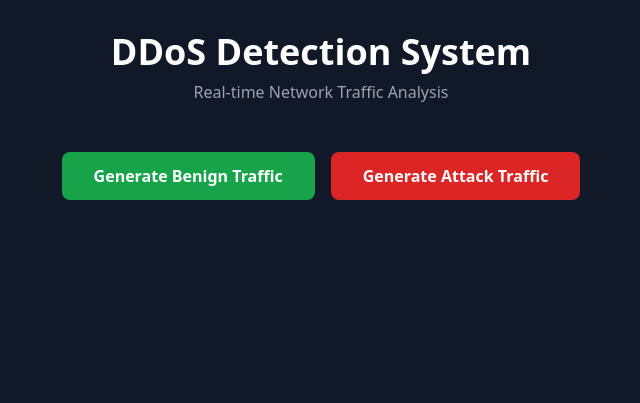
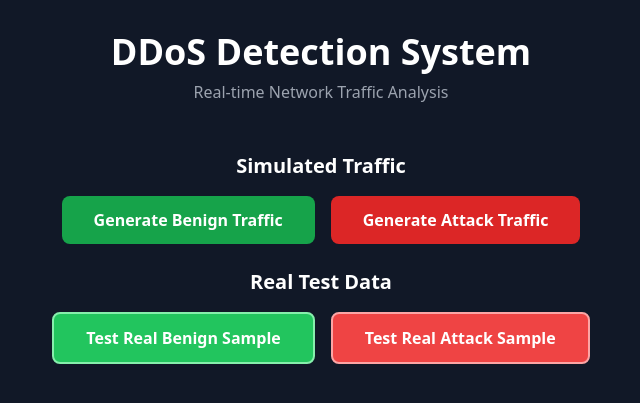
Before and after one commit to yanezlucia/481-Project-, a Flask app: page / in a window 1280 px wide. Shown: the top 403 px of the page, without its empty margins (319-959 px from the left). Run offline with Flask 3, Linux system fonts and the light colour scheme; parts of the project's set-up code (start-up, migrations or seed data) failed here and were passed over; some libraries are stand-ins or nearby versions.

Commit message:
Model test's on real data from original dataset

```diff
--- a/app.py
+++ b/app.py
@@ -49,6 +49,63 @@ except Exception as e:
 def home():
     return render_template('index.html')
 
+@app.route("/simulate/real/<traffic_type>")
+def simulate_real_traffic(traffic_type):
+    """
+        Get random samples from dataset
+        1. Load the entire dataset
+        2. Filter based on passed traffic type
+        3. Pick a random row from the filtered traffic.
+    """
+    test_df_full = pd.read_csv("test_preprocessed.csv")
+
+    if traffic_type == 'benign':
+        benign_samples = test_df_full[test_df_full['Binary_Label'] == 1]
+        if len(benign_samples) == 0:
+            return jsonify({'error': "No benign samples found."}), 400
+        sample = benign_samples.sample(n=1).iloc[0]
+        actual_label = "Benign"
+
+    elif traffic_type == 'attack':
+        attack_samples = test_df_full[test_df_full['Binary_Label'] == 0]
+        if len(attack_samples) == 0:
+            return jsonify({'error': "No attack samples found."}), 400
+        sample = attack_samples.sample(n=1).iloc[0]
+        actual_label = "Attack"
+    else:
+        return jsonify({'error': 'Invalid traffic type'}), 400
+
+    # Extract features (drop labels) and convert to array
+    sample_features = sample.drop(['Label', 'Binary_Label'] + zero_importance_features).values
+
+    print(f"\n=== REAL {actual_label.upper()} SAMPLE ===")
+    print(f"First 5 features: {sample_features[:5]}")
+
+    features_scaled = scaler.transform([sample_features])
+
+    # make predictions
+    prediction = model.predict(features_scaled)[0]
+    prediction_proba = model.predict_proba(features_scaled)[0]
+    confidence = max(prediction_proba) * 100
+
+    predicted_label = 'Benign' if prediction == 1 else 'Attack'
+    is_correct = (predicted_label == actual_label)
+
+    print(f"Actual: {actual_label}, Predicted: {predicted_label}, Correct: {is_correct}")
+    print(f"Confidence: {confidence:.2f}%")
+
+    result = {
+        'prediction': predicted_label,
+        'confidence': round(confidence, 2),
+        'actual': actual_label,
+        'correct': is_correct,
+        'features': {feature_names[i]: round(float(sample_features[i]), 2)
+                    for i in range(min(10, len(feature_names)))}
+    }
+
+    return jsonify(result)
+
+
 @app.route("/simulate/<traffic_type>")
 def simulate_traffic(traffic_type):
     """Generate Simulated traffic and make predictions"""
@@ -77,7 +134,7 @@ def simulate_traffic(traffic_type):
     result = {
         'prediction': 'Benign' if prediction == 1 else 'Attack',
         'confidence': round(confidence, 2),
-        'features': {feature_names[i]: round(simulated_features[i], 2)
+        'features': {feature_names[i]: round(float(simulated_features[i]), 2)
                     for i in range(min(10, len(feature_names)))}
     }
     return jsonify(result)
--- a/templates/index.html
+++ b/templates/index.html
@@ -15,7 +15,9 @@
         </div>
 
         <!-- Control Buttons -->
-        <div class="flex gap-4 justify-center mb-8">
+        <div class="mb-8">
+            <h2 class="text-center text-xl font-semibold mb-4">Simulated Traffic</h2>
+            <div class="flex gap-4 justify-center mb-6">
                 <button onclick="simulateTraffic('benign')"
                         class="bg-green-600 hover:bg-green-700 px-8 py-3 rounded-lg font-semibold transition">
                     Generate Benign Traffic
@@ -24,6 +26,19 @@
                         class="bg-red-600 hover:bg-red-700 px-8 py-3 rounded-lg font-semibold transition">
                     Generate Attack Traffic
                 </button>
+            </div>
+
+            <h2 class="text-center text-xl font-semibold mb-4">Real Test Data</h2>
+            <div class="flex gap-4 justify-center">
+                <button onclick="simulateRealTraffic('benign')"
+                        class="bg-green-500 hover:bg-green-600 px-8 py-3 rounded-lg font-semibold transition border-2 border-green-300">
+                    Test Real Benign Sample
+                </button>
+                <button onclick="simulateRealTraffic('attack')"
+                        class="bg-red-500 hover:bg-red-600 px-8 py-3 rounded-lg font-semibold transition border-2 border-red-300">
+                    Test Real Attack Sample
+                </button>
+            </div>
         </div>
 
         <!-- Results Container -->
@@ -104,6 +119,68 @@
             // Show results
             resultsDiv.classList.remove('hidden');
         }
+        async function simulateRealTraffic(type) {
+    // Show loading, hide results
+    document.getElementById('loading').classList.remove('hidden');
+    document.getElementById('results').classList.add('hidden');
+
+    try {
+        const response = await fetch(`/simulate/real/${type}`);
+        const data = await response.json();
+
+        // Hide loading
+        document.getElementById('loading').classList.add('hidden');
+
+        // Show results with actual label comparison
+        displayRealResults(data);
+    } catch (error) {
+        console.error('Error:', error);
+        alert('Error testing real traffic!');
+        document.getElementById('loading').classList.add('hidden');
+    }
+}
+
+        function displayRealResults(data) {
+            const resultsDiv = document.getElementById('results');
+            const predictionBox = document.getElementById('prediction-box');
+            const predictionText = document.getElementById('prediction-text');
+            const confidenceText = document.getElementById('confidence-text');
+            const featuresList = document.getElementById('features-list');
+
+            // Style prediction box based on result
+            if (data.prediction === 'Attack') {
+                predictionBox.className = 'rounded-lg p-6 mb-6 text-center bg-red-600';
+                predictionText.textContent = 'ATTACK DETECTED';
+            } else {
+                predictionBox.className = 'rounded-lg p-6 mb-6 text-center bg-green-600';
+                predictionText.textContent = 'BENIGN TRAFFIC';
+            }
+
+            // Show if prediction was correct
+            const correctness = data.correct ? '✓ CORRECT' : '✗ INCORRECT';
+            const correctnessColor = data.correct ? 'text-green-300' : 'text-red-300';
+
+            confidenceText.innerHTML = `
+                Confidence: ${data.confidence}%<br>
+                <span class="text-sm">Actual Label: ${data.actual}</span><br>
+                <span class="text-sm font-bold ${correctnessColor}">${correctness}</span>
+            `;
+
+            // Display features
+            featuresList.innerHTML = '';
+            for (const [feature, value] of Object.entries(data.features)) {
+                const featureDiv = document.createElement('div');
+                featureDiv.className = 'flex justify-between py-2 border-b border-gray-700';
+                featureDiv.innerHTML = `
+                    <span class="text-gray-300">${feature}</span>
+                    <span class="font-mono text-blue-400">${value}</span>
+                `;
+                featuresList.appendChild(featureDiv);
+            }
+
+            // Show results
+            resultsDiv.classList.remove('hidden');
+        }
     </script>
 </body>
 </html>
```
Lines whose indentation alone changed are shown as unchanged.
